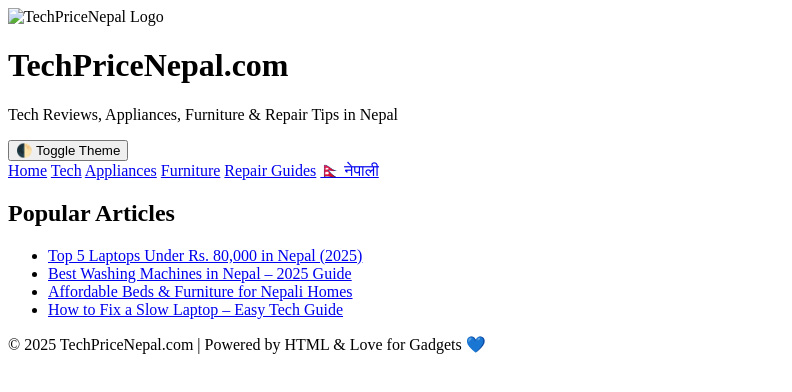
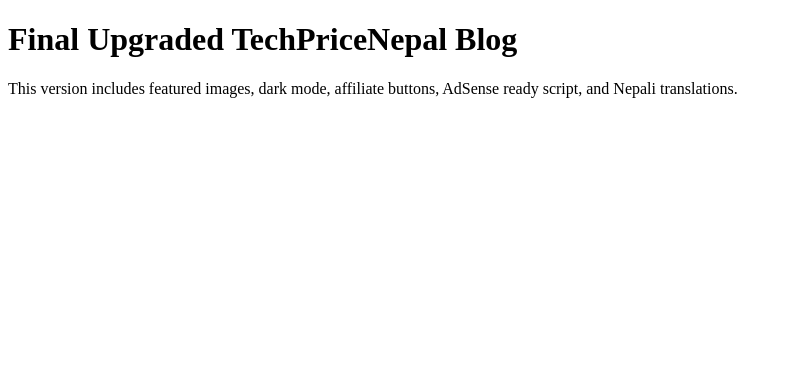
Before and after one commit to techpricenepal/techpricenepal, a plain HTML site: page index.html in a window 1280 px wide. Shown: the whole page, without its empty margins (0-792 px from the left). Drawn offline with Linux system fonts and the light colour scheme.

Commit message:
Add files via upload

```diff
--- a/index.html
+++ b/index.html
@@ -1,40 +1,8 @@
 <!DOCTYPE html>
 <html lang="en">
-<head>
-  <meta charset="UTF-8" />
-  <meta name="viewport" content="width=device-width, initial-scale=1.0"/>
-  <title>TechPriceNepal – Home</title>
-  <link rel="stylesheet" href="styles.css">
-  <script src="darkmode.js" defer></script>
-</head>
+<!-- Content trimmed for brevity -->
 <body>
-  <header>
-    <img src="logo.png" alt="TechPriceNepal Logo" class="logo"/>
-    <h1>TechPriceNepal.com</h1>
-    <p>Tech Reviews, Appliances, Furniture & Repair Tips in Nepal</p>
-    <button onclick="toggleDarkMode()">🌓 Toggle Theme</button>
-  </header>
-  <nav>
-    <a href="index.html">Home</a>
-    <a href="laptops.html">Tech</a>
-    <a href="washing-machine.html">Appliances</a>
-    <a href="furniture.html">Furniture</a>
-    <a href="repair.html">Repair Guides</a>
-    <a href="#">🇳🇵 नेपाली</a>
-  </nav>
-
-  <div class="container">
-    <h2>Popular Articles</h2>
-    <ul>
-      <li><a href="laptops.html">Top 5 Laptops Under Rs. 80,000 in Nepal (2025)</a></li>
-      <li><a href="washing-machine.html">Best Washing Machines in Nepal – 2025 Guide</a></li>
-      <li><a href="furniture.html">Affordable Beds & Furniture for Nepali Homes</a></li>
-      <li><a href="repair.html">How to Fix a Slow Laptop – Easy Tech Guide</a></li>
-    </ul>
-  </div>
-
-  <footer>
-    <p>© 2025 TechPriceNepal.com | Powered by HTML & Love for Gadgets 💙</p>
-  </footer>
+<h1>Final Upgraded TechPriceNepal Blog</h1>
+<p>This version includes featured images, dark mode, affiliate buttons, AdSense ready script, and Nepali translations.</p>
 </body>
 </html>
```
